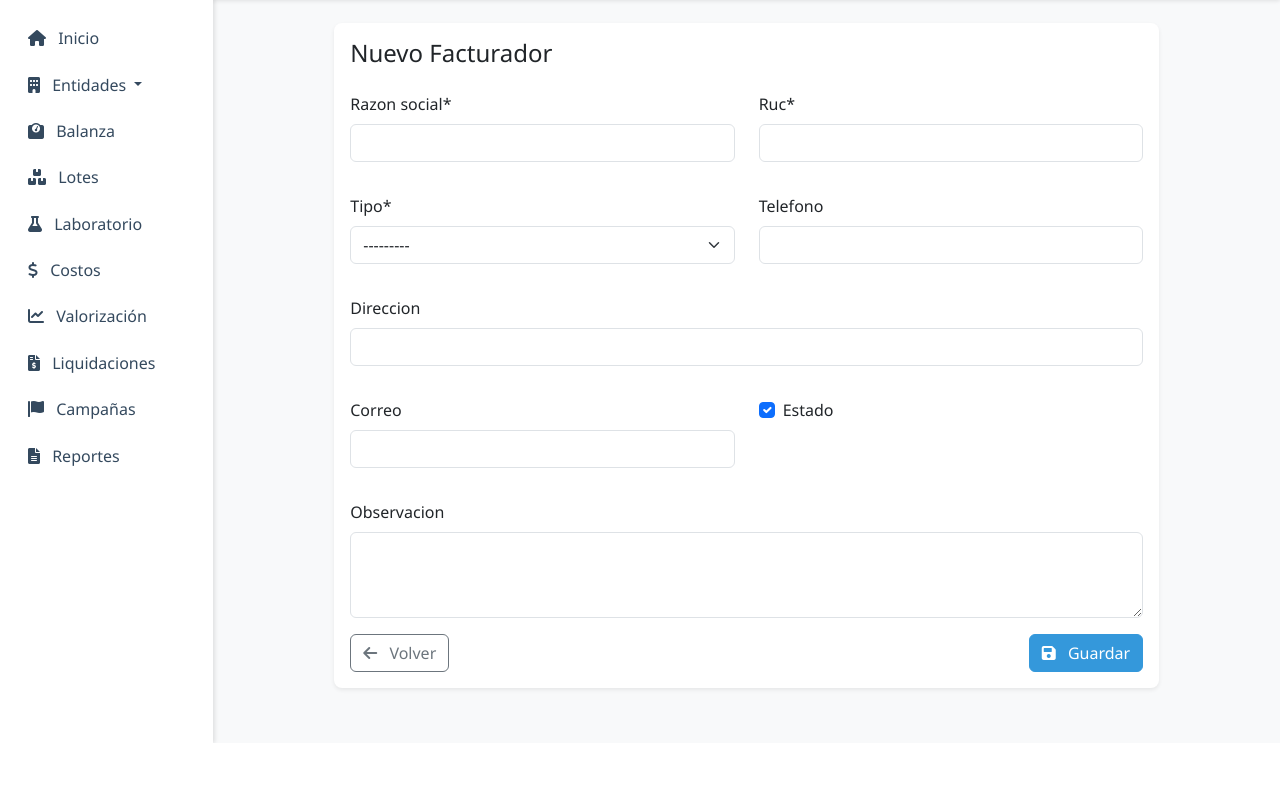
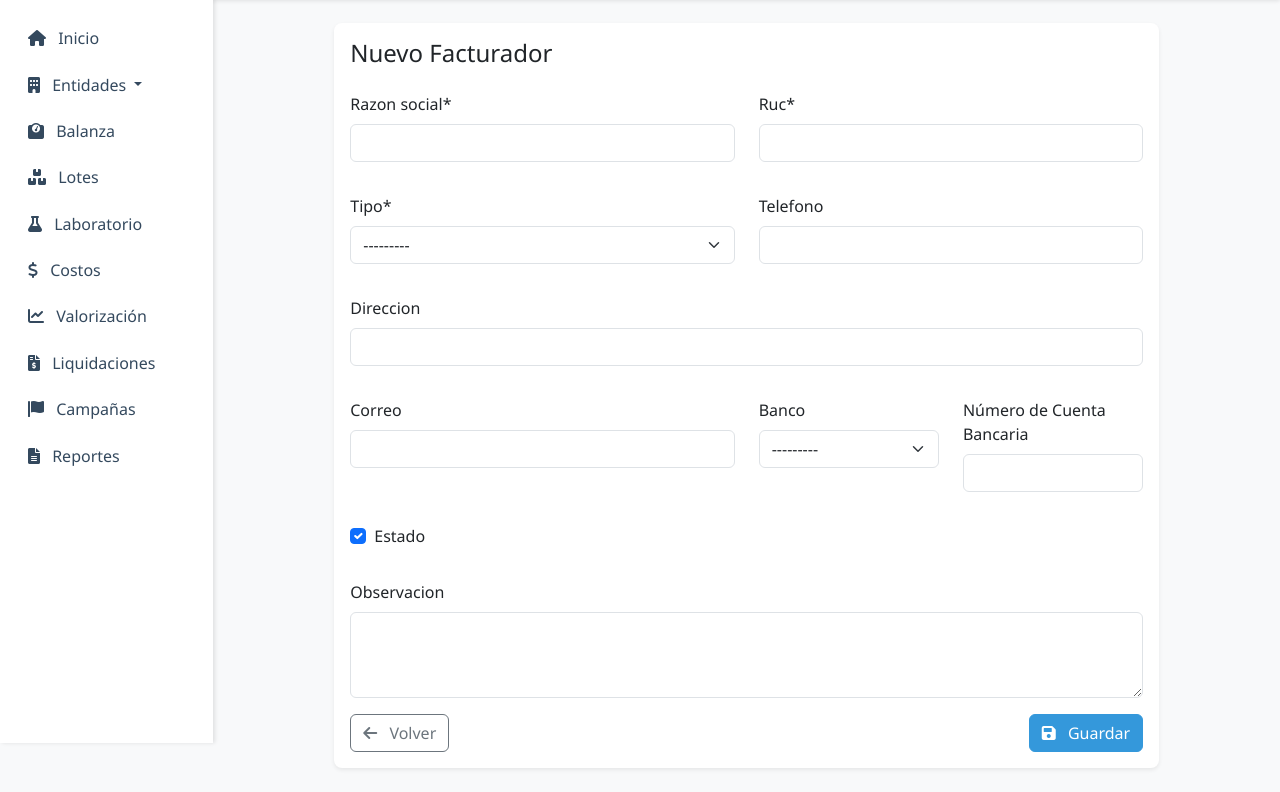
Before and after one commit to EfrainLim/comercial, a Django app: page /entidades/facturadores/nuevo/ in a window 1280 px wide. Shown: the part 57-849 px from the top of the page. Before the commit the page ends 800 px from the top, so only its background shows below. Run offline with Django 5.2, Linux system fonts and the light colour scheme; a user stored in the database is signed in; some libraries are stand-ins or nearby versions.

Commit message:
campo facturador cuenta

```diff
--- a/entidades/forms.py
+++ b/entidades/forms.py
@@ -12,6 +12,8 @@ class FacturadorForm(forms.ModelForm):
             'telefono',
             'correo',
             'observacion',
+            'banco',
+            'numero_cuenta_bancaria',
             'estado',
         ]
         widgets = {
@@ -22,6 +24,8 @@ class FacturadorForm(forms.ModelForm):
             'telefono': forms.TextInput(attrs={'class': 'form-control'}),
             'correo': forms.EmailInput(attrs={'class': 'form-control'}),
             'observacion': forms.Textarea(attrs={'class': 'form-control', 'rows': 3}),
+            'banco': forms.Select(attrs={'class': 'form-control'}),
+            'numero_cuenta_bancaria': forms.TextInput(attrs={'class': 'form-control'}),
             'estado': forms.CheckboxInput(attrs={'class': 'form-check-input'}),
         }
 
--- a/entidades/models.py
+++ b/entidades/models.py
@@ -12,6 +12,21 @@ class Facturador(models.Model):
         ('transportista', 'Transportista'),
         ('otro', 'Otro'),
     )
+    BANCOS = (
+        ('bcp', 'BCP'),
+        ('bbva', 'BBVA'),
+        ('interbank', 'Interbank'),
+        ('scotiabank', 'Scotiabank'),
+        ('nacion', 'Nación'),
+        ('pichincha', 'Pichincha'),
+        ('mibanco', 'Mibanco'),
+        ('creditea', 'Creditea'),
+        ('banbif', 'BanBif'),
+        ('falabella', 'Falabella'),
+        ('azteca', 'Azteca'),
+        ('gnb', 'GNB'),
+        ('otro', 'Otro'),
+    )
 
     razon_social = models.CharField(max_length=200)
     ruc = models.CharField(max_length=11, unique=True)
@@ -20,6 +35,8 @@ class Facturador(models.Model):
     telefono = models.CharField(max_length=15, blank=True, null=True)
     correo = models.EmailField(blank=True, null=True)
     observacion = models.TextField(blank=True, null=True)
+    banco = models.CharField(max_length=50, choices=BANCOS, blank=True, null=True, verbose_name='Banco')
+    numero_cuenta_bancaria = models.CharField(max_length=30, blank=True, null=True, verbose_name='Número de Cuenta Bancaria')
     fecha_creacion = models.DateTimeField(auto_now_add=True)
     fecha_actualizacion = models.DateTimeField(auto_now=True)
     estado = models.BooleanField(default=True)
--- a/sistema_comercial/settings.py
+++ b/sistema_comercial/settings.py
@@ -27,8 +27,12 @@ SECRET_KEY = config('SECRET_KEY', default='django-insecure-your-secret-key-here'
 # SECURITY WARNING: don't run with debug turned on in production!
 DEBUG = config('DEBUG', default=True, cast=bool)
 
+CSRF_TRUSTED_ORIGINS = [
+    'https://minerafidami.me',
+    'https://www.minerafidami.me',
+]
 #ALLOWED_HOSTS = ['*']
-ALLOWED_HOSTS = ['minerafidam.me', '165.232.159.247', 'localhost', '127.0.0.1']
+ALLOWED_HOSTS = ['minerafidami.me','www.minerafidami.me', '165.232.159.247', 'localhost', '127.0.0.1']
 
 
 # Application definition
--- a/templates/entidades/facturador_form.html
+++ b/templates/entidades/facturador_form.html
@@ -42,6 +42,12 @@
                             <div class="col-md-6 mb-3">
                                 {{ form.correo|as_crispy_field }}
                             </div>
+                            <div class="col-md-3 mb-3">
+                                {{ form.banco|as_crispy_field }}
+                            </div>
+                            <div class="col-md-3 mb-3">
+                                {{ form.numero_cuenta_bancaria|as_crispy_field }}
+                            </div>
                             <div class="col-md-6 mb-3">
                                 {{ form.estado|as_crispy_field }}
                             </div>
--- a/valorizacion/forms.py
+++ b/valorizacion/forms.py
@@ -1,6 +1,7 @@
 from django import forms
 from .models import Valorizacion
 from lotes.models import Lote
+from entidades.models import Facturador
 
 class ValorizacionForm(forms.ModelForm):
     def __init__(self, *args, **kwargs):
@@ -33,6 +34,8 @@ class ValorizacionForm(forms.ModelForm):
             # Valores por defecto
             self.fields['condicion'].initial = 'F'
             self.fields['comprobante'].initial = 'FACT'
+        # Hacer banco un select con los mismos bancos que Facturador
+        self.fields['banco'].widget = forms.Select(choices=Facturador.BANCOS, attrs={'class': 'form-control'})
 
     class Meta:
         model = Valorizacion
@@ -60,7 +63,6 @@ class ValorizacionForm(forms.ModelForm):
             'pu_tmh_flete': forms.NumberInput(attrs={'class': 'form-control', 'step': '0.01', 'placeholder': 'Ejemplo: 10 o 0'}),
             'reintegro': forms.NumberInput(attrs={'class': 'form-control', 'step': '0.01', 'placeholder': 'Ejemplo: 424.4 o BLANCO'}),
             'anticipo': forms.NumberInput(attrs={'class': 'form-control', 'step': '0.01', 'placeholder': 'Ejemplo: 1770 o BLANCO'}),
-            'banco': forms.TextInput(attrs={'class': 'form-control', 'placeholder': 'Ejemplo: BCP'}),
             'cuenta': forms.TextInput(attrs={'class': 'form-control', 'placeholder': 'Ejemplo: 44003443493490949 o CCI'}),
             'estado': forms.CheckboxInput(attrs={'class': 'form-check-input'})
         }
--- a/valorizacion/urls.py
+++ b/valorizacion/urls.py
@@ -9,4 +9,5 @@ urlpatterns = [
     path('<int:pk>/', views.valorizacion_detail, name='valorizacion_detail'),
     path('<int:pk>/editar/', views.valorizacion_update, name='valorizacion_update'),
     path('<int:pk>/eliminar/', views.valorizacion_delete, name='valorizacion_delete'),
+    path('ajax/get_facturador_banco_cuenta/', views.get_facturador_banco_cuenta, name='get_facturador_banco_cuenta'),
 ]
```
Also changed, not shown: templates/entidades/facturador_detail.html (+8 -0 lines), templates/valorizacion/valorizacion_form.html (+23 -0 lines), valorizacion/views.py (+14 -0 lines), db.sqlite3, entidades/migrations/0011_facturador_banco_facturador_numero_cuenta_bancaria.py (added), entidades/migrations/0012_alter_facturador_banco.py (added), entidades/migrations/0013_alter_facturador_banco.py (added).
